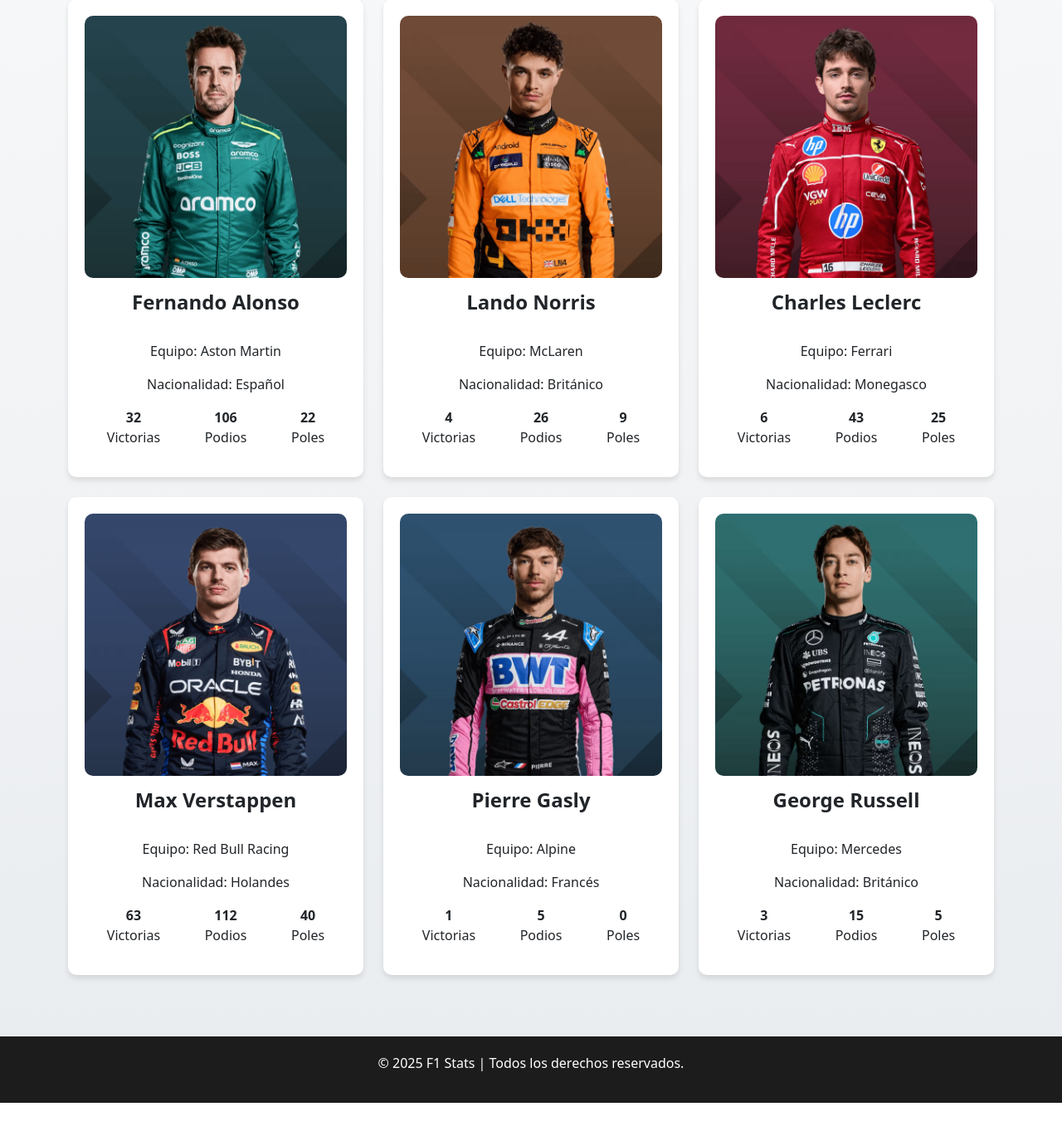
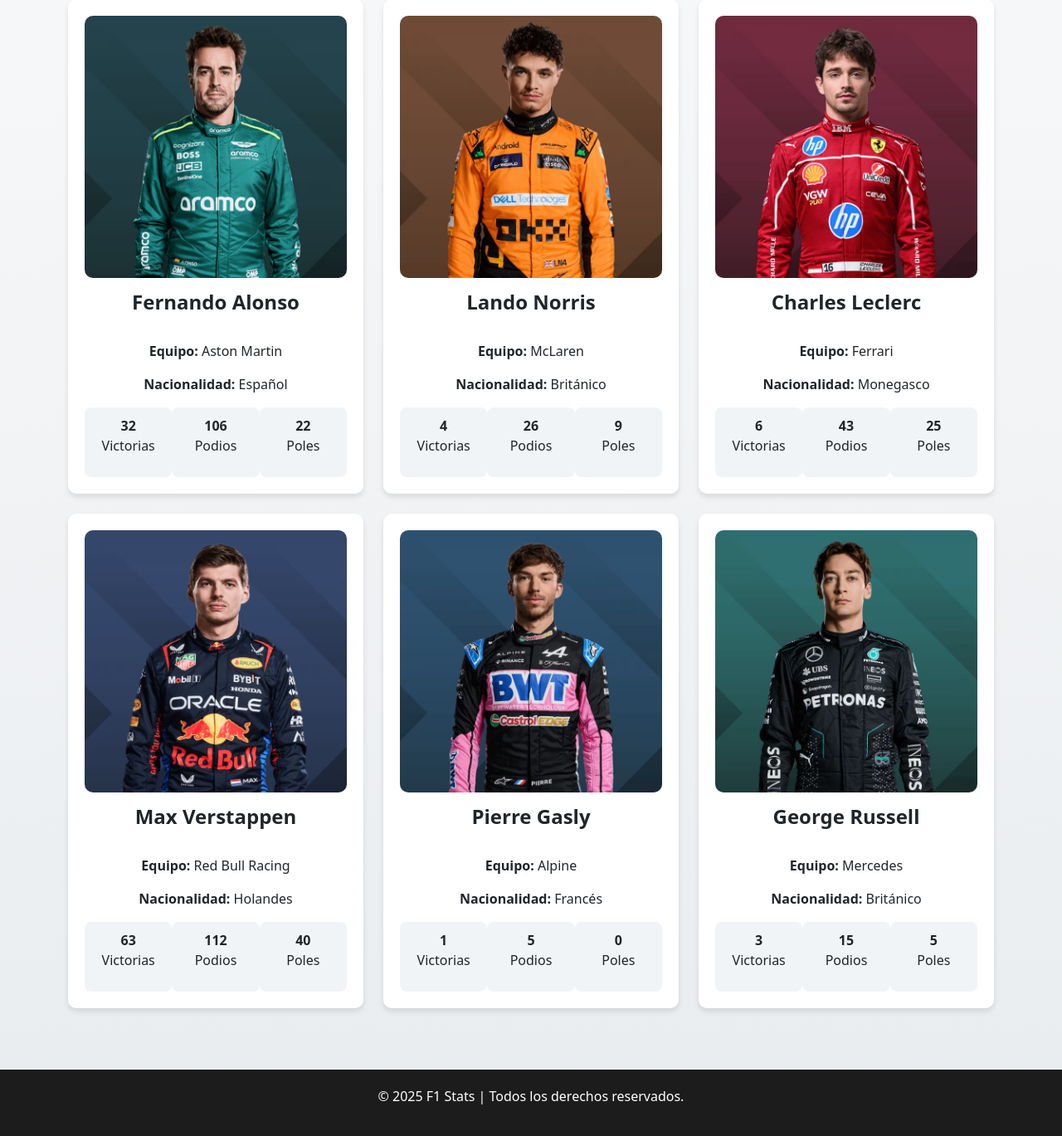
Before and after one commit to Oriol-Farras/F1_Project, a Django app: page /pilotos/ in a window 1280 px wide. Shown: the part 201-1570 px from the top of the page at 83% size. Before the commit the page ends 1530 px from the top, so only its background shows below. Run offline with Django 5.2, Linux system fonts and the light colour scheme; data comes from the database, SQL or seed files in the repository.

Commit message:
style(drivers): unify stat boxes size and improve layout

```diff
--- a/f1/static/styles.css
+++ b/f1/static/styles.css
@@ -26,9 +26,15 @@ html, body {
     background-color: #f1f4f6;
     padding: 10px;
     border-radius: 8px;
+    text-align: center;
+    width: 120px; /* Ajusta según el diseño */
+    min-height: 70px; /* Mantiene consistencia */
+    display: flex;
+    flex-direction: column;
+    justify-content: center;
+    align-items: center;
+}
 
-    text-align: center;
-}
 
 .hero-section {
     text-align: center;
--- a/f1/templates/drivers.html
+++ b/f1/templates/drivers.html
@@ -13,23 +13,21 @@
         <div class="category-card">
             {% if driver.photo %}
                 <img src="{{ driver.photo.url }}" alt="{{ driver.name }}">
-            {% else %}
-                <img src="{% static 'default_driver.png' %}" alt="No image">
             {% endif %}
             <h3>{{ driver.name }}</h3>
             <br>
-            <p>Equipo: {{ driver.team }}</p>
-            <p>Nacionalidad: {{ driver.nationality }}</p>
+            <p><strong>Equipo:</strong> {{ driver.team }}</p>
+            <p><strong>Nacionalidad:</strong> {{ driver.nationality }}</p>
             <div class="stats d-flex justify-content-around mt-2">
-                <div class="stat-item text-center">
+                <div class="stat-item text-center championship-box">
                     <strong>{{ driver.wins }}</strong>
                     <p>Victorias</p>
                 </div>
-                <div class="stat-item text-center">
+                <div class="stat-item text-center championship-box">
                     <strong>{{ driver.podiums }}</strong>
                     <p>Podios</p>
                 </div>
-                <div class="stat-item text-center">
+                <div class="stat-item text-center championship-box">
                     <strong>{{ driver.poles }}</strong>
                     <p>Poles</p>
                 </div>
```
